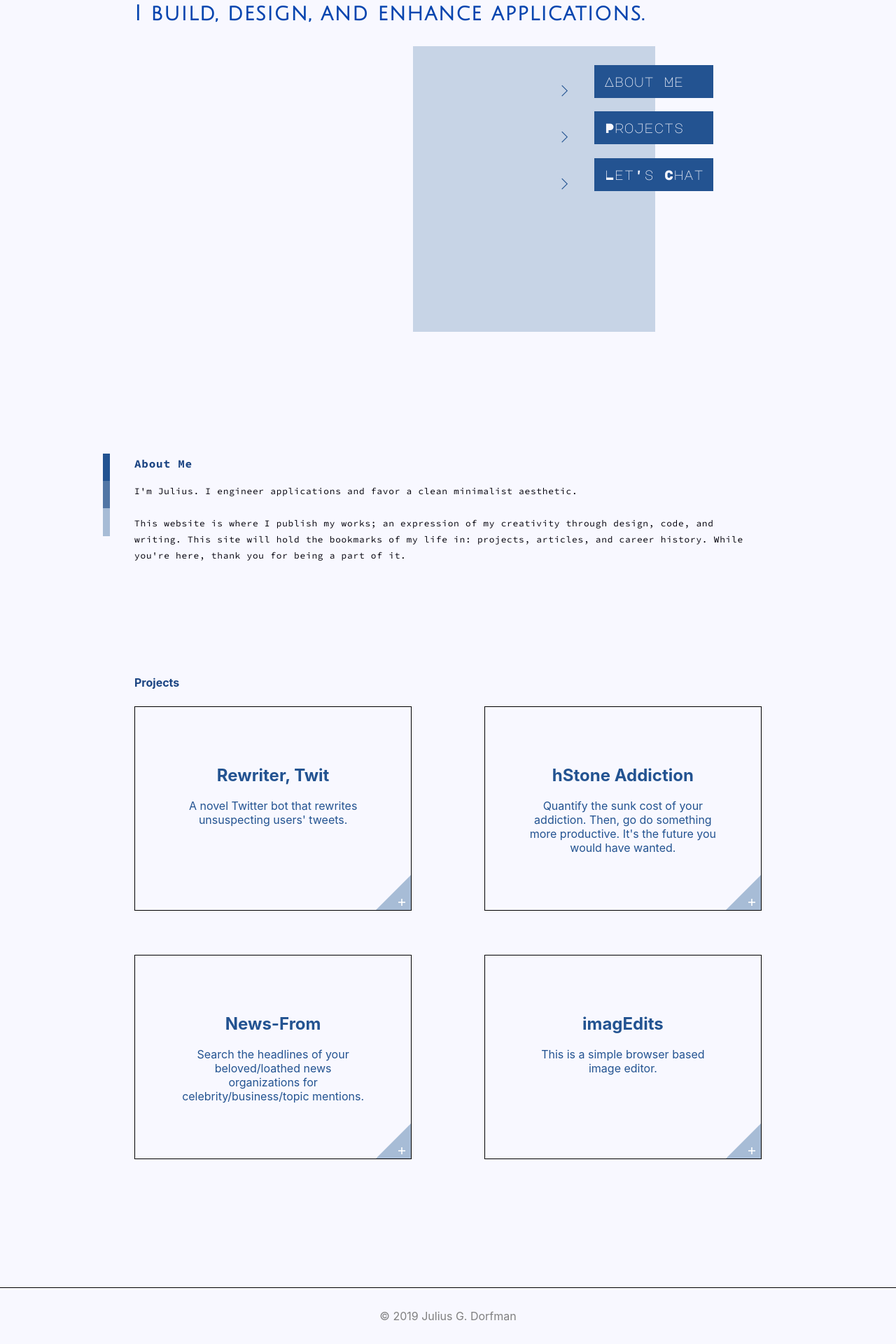
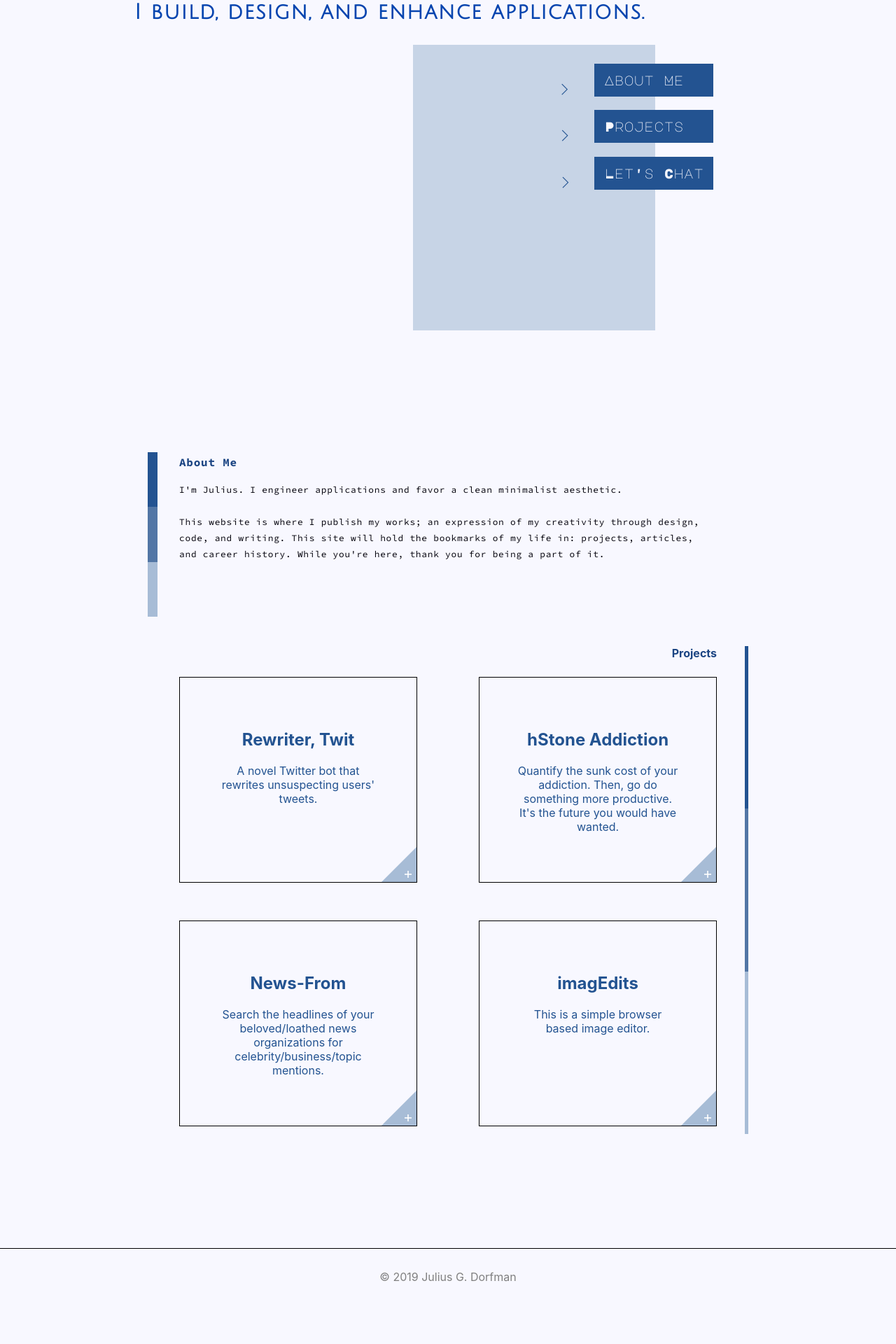
Before and after one commit to JuliusDorfman/jdorfj, a React (Create React App) app: page / in a window 1280 px wide. Shown: the part 265-2185 px from the top of the page at 70% size. After the commit the page ends 2129 px from the top, so only its background shows below. Built offline with nearby package versions, Linux system fonts and the light colour scheme; a web font is replaced by a local one.

Commit message:
menu behavior/ sizings / minor projects section positioning update. and some context placement balance changes

```diff
--- a/src/Components/Navbar/Navbar.css
+++ b/src/Components/Navbar/Navbar.css
@@ -5,6 +5,54 @@
   width: 100%;
   transition: .2s;
 }
+
+
+/*
+New Nav-Bar
+*/
+
+.nav-main {
+  width: 100%;
+  height: 60px;
+  display: flex;
+  flex-wrap: wrap;
+  z-index: 1000;
+}
+
+.btn-toggle-nav {
+  width: 60px;
+  height: 100%;
+}
+
+.nav-links {
+  display: flex;
+  flex-direction: column;
+  justify-content: space-between;
+  list-style: none;
+  font-size: 12px;
+  font-family: 'Julius Sans One', sans-serif;
+  font-weight: bold;
+  transition: .5s ease;
+}
+
+.nav-main .nav-links a{
+  margin-left: -20px;
+  color: ghostwhite;
+  transition: .2s ease;
+}
+
+.nav-main:hover .nav-links a{
+  margin-left: 0px;
+  color: black;
+}
+
+.nav-main:hover .nav-links a:hover{
+  color: #235391;
+}
+
+/*
+New Nav-bar end
+*/
 
 .main-nav {
   position: relative;
--- a/src/Components/Navbar/Navbar.jsx
+++ b/src/Components/Navbar/Navbar.jsx
@@ -5,21 +5,22 @@ export default class Navbar extends Component {
   constructor(props) {
     super(props);
     this.state = {
-      pageValue: {}
+      // pageValue: {}
     }
-    this.handleClick = this.handleClick.bind(this);
+    // this.handleClick = this.handleClick.bind(this);
   }
 
-  handleClick(e) {
-    // e.preventDefault();
-    let newPageValue = e.target.getAttribute('value');
+  // handleClick(e) {
+  //   // e.preventDefault();
+  //   let newPageValue = e.target.getAttribute('value');
 
-    this.setState({ pageValue: newPageValue }, () => {
-      console.log("newPageValue", newPageValue)
-    });
-  }
+  //   this.setState({ pageValue: newPageValue }, () => {
+  //     console.log("newPageValue", newPageValue)
+  //   });
+  // }
 
   render() {
+
 
     // window.onscroll = function() { scrollFunction() };
 
@@ -41,7 +42,7 @@ export default class Navbar extends Component {
     return (
       <div className="navbar-component">
         <ul className="main-nav">
-          <li className="initials-icon">
+          {/* <li className="initials-icon">
             <a href="/portfolio" className="icon-card-initials-wrapper" value="portfolio" onClick={this.handleClick}>
               <p className="icon-card-initials" value="portfolio">
                 J
@@ -50,11 +51,29 @@ export default class Navbar extends Component {
                 D
               </p>
             </a>
-          </li>
+          </li> */}
           <li>
             {/* <a className="nav-link" href="/portfolio" value="portfolio" onClick={this.handleClick}></a>
              */}
-             <span></span>
+            <nav className='nav-main'>
+              <div className='btn-toggle-nav'>
+                <li className="initials-icon">
+                  <a href="/portfolio" className="icon-card-initials-wrapper" value="portfolio" onClick={this.handleClick}>
+                    <p className="icon-card-initials" value="portfolio">
+                      J
+                    </p>
+                    <p className="icon-card-initials" value="homepage">
+                      D
+                    </p>
+                  </a>
+                </li>
+              </div>
+              <ul className='nav-links'>
+                <li><a href="#about-me">About Me</a></li>
+                <li><a href="#projects">Projects</a></li>
+                <li><a href="mailto:juliusdorfman@gmail.com">Contact Me</a></li>
+              </ul>
+            </nav>
           </li>
           {/* <li>
             <a className="nav-link" href="/homepage" value="homepage" onClick={this.handleClick}>Experience</a>
--- a/src/Pages/Portfolio/Portfolio.css
+++ b/src/Pages/Portfolio/Portfolio.css
@@ -106,21 +106,96 @@ main>.small-intro {
 
 .small-intro>.small-intro-flavor a {
   color: ghostwhite;
+  transition: .1s ease;
 }
 
-.menu-item > .menu-indicators {
+.small-intro>.small-intro-flavor a:hover {
+  color: #A7BCD6;
+}
+
+.menu-item>.menu-indicators {
   position: absolute;
   left: 0px;
   font-size: 30px;
   color: #235391;
   padding-top: 20px;
-  animation: indicators 1s infinite alternate ease;
   cursor: default;
+  transition: .1s;
 }
 
-@keyframes indicators {
-  0%   {left: 0px;}
-  100% {left: -30px;}
+#menu-indicators1 {
+  animation: indicators1 1s infinite alternate ease;
+  animation-delay: .1s;
+  transition: .1s ease;
+  left: -10px;
+}
+
+#menu-indicators2 {
+  animation: indicators1 1s infinite alternate ease;
+  animation-delay: .2s;
+  transition: .1s ease;
+  left: -10px;
+}
+
+#menu-indicators3 {
+  animation: indicators1 1s infinite alternate ease;
+  animation-delay: .3s;
+  transition: .1s ease;
+  left: -10px;
+}
+
+.menu-item:hover>#menu-indicators1 {
+  font-size: 50px;
+  transition: .1s ease;
+  padding-top: 0px;
+  animation: none .1s;
+  left: -10px;
+}
+
+.menu-item:hover>#menu-indicators2 {
+  font-size: 50px;
+  transition: .1s ease;
+  padding-top: 0px;
+  animation: none .1s;
+  left: -10px;
+}
+
+.menu-item:hover>#menu-indicators3 {
+  font-size: 50px;
+  transition: .1s ease;
+  padding-top: 0px;
+  animation: none .1s;
+  left: -10px;
+}
+
+@keyframes indicators1 {
+  0% {
+    left: -10px;
+  }
+
+  100% {
+    left: -30px;
+  }
+}
+
+@keyframes indicators2 {
+  0% {
+    left: -10px;
+  }
+
+  100% {
+    left: -30px;
+  }
+}
+
+@keyframes indicators3 {
+  0% {
+    left: -10px;
+  }
+
+  100% {
+    left: -30px;
+  }
 }
 
 .small-intro>.expanding-div {
@@ -268,9 +343,20 @@ main>.small-intro {
 /* New Projects */
 
 .projects {
-  width: 70%;
+  position: relative;
+  width: 60%;
   margin: auto;
   padding-bottom: 15vh;
+}
+
+.projects:after {
+  position: absolute;
+  top: 0px;
+  right: -45px;
+  content: "";
+  background: linear-gradient(#235391 0 25%, #5276A5 25% 50%, #A7BCD6 50% 75%, ghostwhite 75% 100%);
+  height: 108%;
+  width: 5px;
 }
 
 .new-grid-container-homepage {
@@ -290,14 +376,15 @@ main>.small-intro {
   font-size: 1rem;
   font-weight: 700;
   color: rgb(28, 69, 131);
+  text-align: right;
 }
 
 .new-grid-container-homepage>.ind-proj {
   position: relative;
   border: 1px solid black;
   padding: 7%;
+  max-width: 30%;
   margin-bottom: 7%;
-  max-width: 30%;
 }
 
 .ind-proj {
@@ -311,7 +398,7 @@ main>.small-intro {
   bottom: 0;
   border-bottom: 50px solid #A7BCD6;
   border-left: 50px solid transparent;
-  /* transition: .3s cubic-bezier(.63, .08, .35, .92); */
+  transition: 0 cubic-bezier(.63, .08, .35, .92);
   color: transparent;
 }
 
@@ -320,6 +407,7 @@ main>.small-intro {
   width: 100%;
   background: #A7BCD6;
   border-bottom: initial;
+  transition: .2s;
 }
 
 .ind-proj:hover .overlay-text {
@@ -439,8 +527,8 @@ main>.small-intro {
       #5276A5 25% 50%,
       #A7BCD6 50% 75%,
       ghostwhite 75% 100%);
-  height: 100%;
-  width: 10px;
+  height: 200%;
+  width: 14px;
 }
 
 .grid-container-homepage>.column {
@@ -1033,7 +1121,8 @@ main>.small-intro {
 
 .meet-me {
   font-size: .8rem;
-  max-width: 70%;
+  max-width: 60%;
+  margin: 0 auto 15vh auto;
 }
 
 .meet-me h2 {
--- a/src/Pages/Portfolio/Portfolio.jsx
+++ b/src/Pages/Portfolio/Portfolio.jsx
@@ -55,20 +55,21 @@ export default class Portfolio extends Component {
             </div>
             <ul className="small-intro-flavor">
               <li className="menu-item right">
-                <span className='menu-indicators'>></span>
+                <span id='menu-indicators1' className='menu-indicators'>></span>
                 <p><a href='#about-me'>About Me</a></p>
               </li>
               <li className="menu-item right">
-                <span className='menu-indicators'>></span>
+                <span id='menu-indicators2' className='menu-indicators'>></span>
                 <p><a href='#projects'>Projects</a></p>
               </li>
               <li className="menu-item right">
-                <span className='menu-indicators'>></span>
+                <span id='menu-indicators3' className='menu-indicators'>></span>
                 <p><a href='mailto:juliusdorfman@gmail.com'>Let's Chat</a></p>
               </li>
             </ul>
           </section>
           {/* <DigitalCard /> */}
+
         </main>
 
 
```
